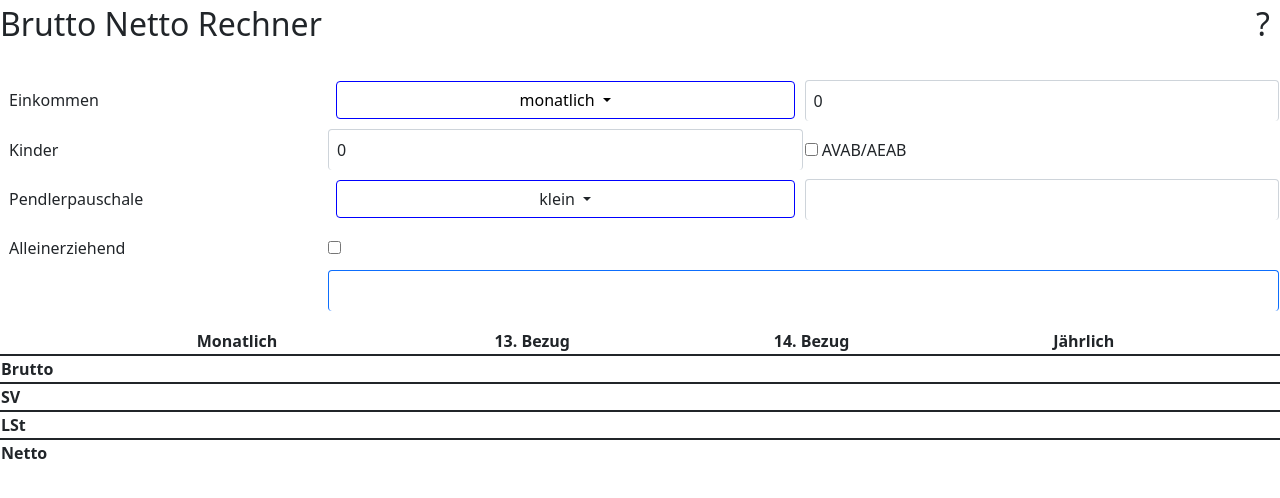
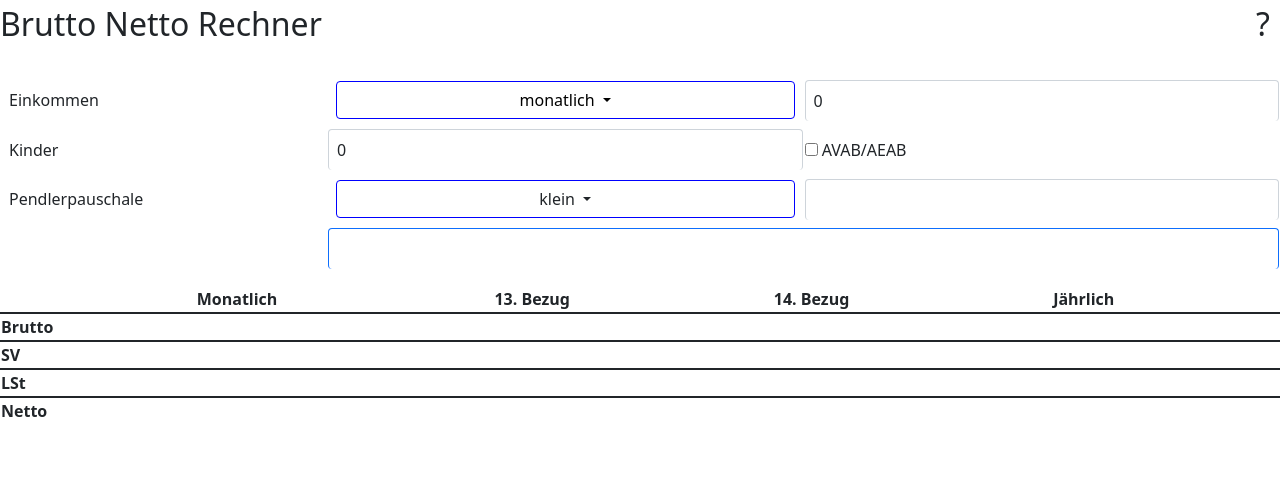
Before and after one commit to alfarasamer/hackathon, an Angular app in the folder hackathon-calc/: page / in a window 1280 px wide. Shown: the top 498 px of the page. Built offline with nearby package versions, Linux system fonts and the light colour scheme.

Commit message:
Fixing HTML Table

```diff
--- a/hackathon-calc/src/app/components/form/form.component.html
+++ b/hackathon-calc/src/app/components/form/form.component.html
@@ -48,10 +48,6 @@
       </td>
     </tr>
     <tr>
-      <td><label for="loneParent">Alleinerziehend </label></td>
-      <td><input class="form-check-label" type="checkbox" id="loneParent" formControlName="loneParent"></td>
-    </tr>
-    <tr>
       <td></td>
       <td colspan="3"><button class="btn btn-primary" type="submit">berechnen</button></td>
     </tr>
```
